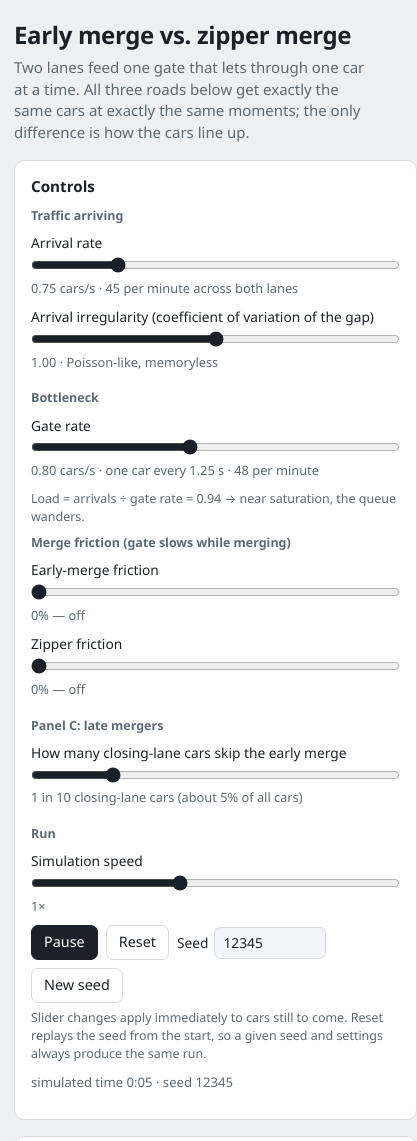
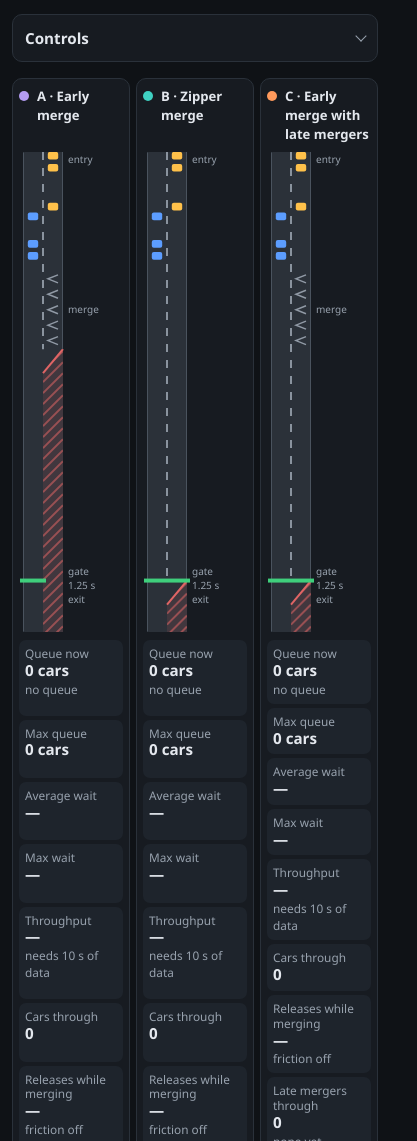
Before and after one commit to ahlstronomi/trafic-sim, a plain HTML site: page index.html in a window 390 px wide. Shown: the top 1141 px of the page, 417 px wide, since content can reach past the window. Drawn offline with Linux system fonts and the light colour scheme.

Commit message:
Make the simulator work on phones
- Stop the comparison table from forcing horizontal scroll
- Collapse controls and the explainer by default on small screens
- Stand the three roads upright side by side below 560px, aligned with subgrid
- Touch-sized targets, no iOS focus zoom, hover only on fine pointers
- Fit chart legends to narrow widths; fill ratio lines down to 1x
- Always use the dark theme; drop the page header

Co-Authored-By: Claude Opus 5.5 <noreply@anthropic.com>

```diff
--- a/index.html
+++ b/index.html
@@ -6,34 +6,7 @@
 <title>Early merge vs. zipper merge — bottleneck simulator</title>
 <style>
   :root {
-    color-scheme: light dark;
-    --bg: #eef0f3;
-    --panel: #ffffff;
-    --text: #1c2129;
-    --muted: #5e6873;
-    --border: #d6dbe2;
-    --inset: #f3f5f8;
-    --road: #c7cdd5;
-    --road-edge: #a8b0ba;
-    --road-line: #ffffff;
-    --closed-bg: rgba(214, 69, 69, 0.08);
-    --closed: #d64545;
-    --queue: rgba(214, 69, 69, 0.13);
-    --early: #6b46c1;
-    --zip: #0e8a7f;
-    --mix: #c2410c;
-    --lane0: #2f6fd1;
-    --lane1: #e39b1d;
-    --ok: #1f9d55;
-    --bad: #d64545;
-    --btn: #ffffff;
-    --btn-hover: #f1f4f8;
-    --primary: #1c2129;
-    --primary-text: #ffffff;
-    --focus: #2f6fd1;
-  }
-  @media (prefers-color-scheme: dark) {
-    :root {
+    color-scheme: dark;
     --bg: #0f1216;
     --panel: #171b21;
     --text: #e4e8ee;
@@ -59,7 +32,6 @@
     --primary-text: #0f1216;
     --focus: #5c9dff;
   }
-  }
 
   * { box-sizing: border-box; }
   html, body { margin: 0; }
@@ -72,18 +44,23 @@
   }
   .wrap { max-width: 1240px; margin: 0 auto; }
 
-  header { margin-bottom: 16px; max-width: 70ch; }
-  h1 { font-size: 1.5rem; font-weight: 650; letter-spacing: -0.015em; margin: 0 0 4px; }
-  header p { margin: 0; color: var(--muted); }
 
-  .layout { display: grid; grid-template-columns: 1fr; gap: 16px; align-items: start; }
+  .layout { display: grid; grid-template-columns: minmax(0, 1fr); gap: 16px; align-items: start; }
   @media (min-width: 1000px) {
     .layout { grid-template-columns: 300px minmax(0, 1fr); }
     .controls-card { position: sticky; top: 12px; }
+    .controls-card > details > summary { pointer-events: none; }
+    .controls-card > details > summary::after { display: none; }
   }
 
   .card { background: var(--panel); border: 1px solid var(--border); border-radius: 10px; padding: 14px 16px; }
   .card h2 { font-size: 0.95rem; font-weight: 650; margin: 0 0 10px; }
+  .controls-card > details > summary { list-style: none; display: flex; align-items: center; justify-content: space-between; cursor: pointer; }
+  .controls-card > details > summary::-webkit-details-marker { display: none; }
+  .controls-card > details > summary::after { content: ""; width: 7px; height: 7px; border: solid var(--muted); border-width: 0 1.5px 1.5px 0; transform: translateY(-2px) rotate(45deg); transition: transform 160ms ease-out; }
+  .controls-card > details[open] > summary::after { transform: translateY(2px) rotate(-135deg); }
+  .controls-card > details:not([open]) > summary h2 { margin: 0; }
+  @media (prefers-reduced-motion: reduce) { .controls-card > details > summary::after { transition: none; } }
 
   .controls-card .group + .group { margin-top: 14px; padding-top: 12px; border-top: 1px solid var(--border); }
   .controls-card .group > h3 { font-size: 0.78rem; font-weight: 600; color: var(--muted); margin: 0 0 8px; }
@@ -102,11 +79,15 @@
   button {
     font: inherit; font-size: 0.9rem; padding: 6px 12px; border-radius: 7px;
     border: 1px solid var(--border); background: var(--btn); color: var(--text); cursor: pointer;
+    transition: transform 120ms ease-out;
   }
+  button:active { transform: scale(0.97); }
+  button:focus-visible, input:focus-visible, summary:focus-visible { outline: 2px solid var(--focus); outline-offset: 2px; }
+  button.primary { background: var(--primary); color: var(--primary-text); border-color: var(--primary); }
+  @media (hover: hover) and (pointer: fine) {
     button:hover { background: var(--btn-hover); }
-  button:focus-visible, input:focus-visible { outline: 2px solid var(--focus); outline-offset: 2px; }
-  button.primary { background: var(--primary); color: var(--primary-text); border-color: var(--primary); }
-  button.primary:hover { opacity: 0.9; }
+    button.primary:hover { background: var(--primary); opacity: 0.9; }
+  }
   .seed { display: flex; align-items: center; gap: 6px; font-size: 0.86rem; }
   .seed input { width: 112px; font: inherit; padding: 5px 8px; border-radius: 7px; border: 1px solid var(--border); background: var(--inset); color: var(--text); font-variant-numeric: tabular-nums; }
   .status { font-size: 0.82rem; color: var(--muted); font-variant-numeric: tabular-nums; margin-top: 10px; }
@@ -125,7 +106,7 @@
   .metric .v { font-size: 1.08rem; font-weight: 650; font-variant-numeric: tabular-nums; line-height: 1.3; white-space: nowrap; }
   .metric .s { font-size: 0.74rem; color: var(--muted); font-variant-numeric: tabular-nums; white-space: nowrap; overflow: hidden; text-overflow: ellipsis; }
 
-  .legend { display: flex; flex-wrap: wrap; gap: 6px 16px; font-size: 0.8rem; color: var(--muted); margin-top: 8px; }
+  .legend { display: flex; flex-wrap: wrap; gap: 6px 16px; font-size: 0.8rem; color: var(--muted); margin-top: -4px; padding: 0 4px; }
   .legend span::before { content: ""; display: inline-block; width: 14px; height: 8px; border-radius: 2px; margin-right: 6px; vertical-align: 0; background: var(--c); }
 
   .compare { font-size: 0.92rem; }
@@ -146,25 +127,49 @@
   canvas.chart { width: 100%; height: 200px; display: block; }
 
   .explain { max-width: 78ch; }
-  .explain p { margin: 0 0 8px; }
-  .explain p:last-child { margin-bottom: 0; }
+  .explain p { margin: 8px 0 0; }
   details { max-width: 78ch; }
   details summary { cursor: pointer; font-weight: 600; font-size: 0.95rem; }
   details ul { margin: 8px 0 0; padding-left: 20px; color: var(--muted); font-size: 0.9rem; }
   details li { margin-bottom: 4px; }
+  @media (max-width: 560px) {
+    body { padding: 14px 12px 32px; }
+    .card { padding: 12px; }
+    .metric .s { white-space: normal; }
+    .compare th, .compare td { white-space: normal; padding: 4px 6px; vertical-align: top; }
+
+    /* the three roads stand upright side by side; subgrid keeps title, road, tiles and text aligned across columns */
+    .panels { grid-template-columns: repeat(3, minmax(0, 1fr)); column-gap: 6px; }
+    .panels > * { grid-column: 1 / -1; }
+    .panels > .road-card { grid-column: auto; grid-row: span 4; display: grid; grid-template-rows: subgrid; row-gap: 8px; padding: 8px 6px; }
+    .road-card .panel-head { display: contents; }
+    .road-card h2 { font-size: 0.82rem; align-items: flex-start; }
+    .road-card .swatch { margin-top: 0.3em; }
+    .road-card .sub { order: 1; font-size: 0.74rem; line-height: 1.35; }
+    canvas.road { height: 480px; height: min(480px, 60svh); }
+    .road-card .metrics { grid-template-columns: minmax(0, 1fr); margin-top: 0; gap: 4px; }
+    .road-card .metric { padding: 6px; }
+    .road-card .metric .v { font-size: 0.95rem; white-space: normal; }
+    .legend { margin-top: 0; }
+  }
+  @media (pointer: coarse) {
+    button, .seed input, details > summary { min-height: 44px; }
+    .seg button { min-width: 44px; }
+    .seed input { font-size: 16px; }   /* below 16px iOS zooms the page on focus */
+    .ctl input[type=range] { height: 32px; margin: 0; }
+    .ctl { margin-bottom: 14px; }
+  }
   .vis-hidden { position: absolute; width: 1px; height: 1px; overflow: hidden; clip: rect(0 0 0 0); white-space: nowrap; }
 </style>
 </head>
 <body>
 <div class="wrap">
-  <header>
-    <h1>Early merge vs. zipper merge</h1>
-    <p>Two lanes feed one gate that lets through one car at a time. All three roads below get exactly the same cars at exactly the same moments; the only difference is how the cars line up.</p>
-  </header>
+  <h1 class="vis-hidden">Early merge vs. zipper merge</h1>
 
   <div class="layout">
     <section class="card controls-card" aria-labelledby="ctl-h">
-      <h2 id="ctl-h">Controls</h2>
+      <details id="ctlDetails" open>
+      <summary><h2 id="ctl-h">Controls</h2></summary>
       <div class="groups">
         <div class="group">
           <h3>Traffic arriving</h3>
@@ -230,10 +235,11 @@
           <p class="status" id="status" aria-live="off"></p>
         </div>
       </div>
+      </details>
     </section>
 
     <div class="panels">
-      <section class="card" aria-labelledby="early-h">
+      <section class="card road-card" aria-labelledby="early-h">
         <div class="panel-head">
           <h2 id="early-h"><span class="swatch" style="background: var(--early)"></span>A · Early merge</h2>
           <span class="sub">Move into the through lane at the merge zone (or at the back of the queue) and wait in one file.</span>
@@ -242,7 +248,7 @@
         <div class="metrics" id="mEarly"></div>
       </section>
 
-      <section class="card" aria-labelledby="zip-h">
+      <section class="card road-card" aria-labelledby="zip-h">
         <div class="panel-head">
           <h2 id="zip-h"><span class="swatch" style="background: var(--zip)"></span>B · Zipper merge</h2>
           <span class="sub">Use both lanes all the way to the gate, then alternate one car from each lane.</span>
@@ -251,13 +257,15 @@
         <div class="metrics" id="mZip"></div>
       </section>
 
-      <section class="card" aria-labelledby="mixed-h">
+      <section class="card road-card" aria-labelledby="mixed-h">
         <div class="panel-head">
           <h2 id="mixed-h"><span class="swatch" style="background: var(--mix)"></span>C · Early merge with late mergers</h2>
           <span class="sub" id="mixedSub"></span>
         </div>
         <canvas class="road" id="cvMixed" role="img" aria-label="Animated road for early merge with late mergers"></canvas>
         <div class="metrics" id="mMixed"></div>
+      </section>
+
       <div class="legend">
         <span style="--c: var(--lane0)">car that arrived in the through lane</span>
         <span style="--c: var(--lane1)">car that arrived in the closing lane</span>
@@ -265,7 +273,6 @@
         <span style="--c: var(--bad)">gate closed (red bar) · brake lights on slow cars</span>
         <span style="--c: var(--ok)">gate open</span>
       </div>
-      </section>
 
       <section class="card compare" aria-labelledby="cmp-h">
         <h2 id="cmp-h">Side by side</h2>
@@ -298,12 +305,12 @@
         <p class="hint" id="chartHint" hidden>Each queue divided by the zipper queue (A ÷ B in violet, C ÷ B in orange), on a log scale so 2× and ½× sit the same distance from the 1× line. A line is only drawn while both queues hold at least 3 cars; in meters, 2× means the zipper is making full use of both lanes.</p>
       </section>
 
-      <section class="card explain" aria-labelledby="why-h">
-        <h2 id="why-h">Why the throughput matches</h2>
+      <details class="card explain">
+        <summary>Why the throughput matches</summary>
         <p>The gate is a hard, fixed-rate server: it releases at most one car every T seconds, whatever is going on upstream. As soon as a queue exists, the gate is the only thing limiting flow, so both strategies send through the same cars per minute, and the total time cars spend waiting is the same too. The strategies only decide <em>where</em> the waiting happens: early merge stacks it in one lane, zipper spreads it across two, so the zipper queue is about half as long in meters.</p>
         <p>Panel C shows that queue-jumping is a transfer, not a saving: each late merger skips the line, and every car behind the slot it takes waits one gate interval longer. The gate's rate, and so the total, is unchanged — only who pays changes (compare the late mergers' wait with everyone else's in C's tiles).</p>
         <p>Friction is where the strategies can part ways. If the act of merging makes the gate slower, the strategy whose merging coincides with a release pays for it — turn either friction slider up to see which one wins under which assumption. C can pay both kinds: early-merge friction for its upstream lane changes and zipper friction when a late merger cuts in at the gate.</p>
-      </section>
+      </details>
 
       <details class="card">
         <summary>Model notes and simplifications</summary>
@@ -721,6 +728,8 @@
   const P = { lambda: 0.75, cv: 1, mu: 0.8, fEarly: 0, fZip: 0, lateN: 10 };
   let speedIdx = 2, paused = false, chartMode = 'cars', chartView = 'both';
   let world = new World(readSeed());
+  // on phones the controls fill the first screen; start collapsed so the roads are visible
+  if (window.matchMedia('(max-width: 999px)').matches) $('ctlDetails').open = false;
 
   function readSeed() {
     const v = parseInt($('seed').value, 10);
@@ -841,7 +850,7 @@
   }
 
   // theme
-  let TH = readTheme();
+  const TH = readTheme();
   function readTheme() {
     const s = getComputedStyle(document.documentElement);
     const g = n => s.getPropertyValue(n).trim();
@@ -851,9 +860,6 @@
       ok: g('--ok'), bad: g('--bad'), queue: g('--queue'), grid: g('--border'), panel: g('--panel'), inset: g('--inset'), mix: g('--mix')
     };
   }
-  const mq = window.matchMedia('(prefers-color-scheme: dark)');
-  if (mq.addEventListener) mq.addEventListener('change', () => { TH = readTheme(); });
-  else if (mq.addListener) mq.addListener(() => { TH = readTheme(); });
 
   function prepCanvas(cv) {
     const w = cv.clientWidth, h = cv.clientHeight;
@@ -876,33 +882,38 @@
   }
 
   function drawPanel(sim, cv) {
-    const { ctx, w } = prepCanvas(cv);
-    const total = W.approach + W.exit, sx = w / total;
-    const laneH = 28, top = 40;
+    const { ctx, w, h: ch } = prepCanvas(cv);
+    const vertical = ch > w;   // phone layout: the road runs top to bottom
+    const span = vertical ? ch : w;
+    const total = W.approach + W.exit, sx = span / total;
+    const laneH = vertical ? 20 : 28, top = vertical ? 4 : 40;
     const roadBottom = top + 2 * laneH;
     const xb = W.approach * sx;
     const lane1End = (sim.kind === 'early' ? W.mergeEnd : W.approach) * sx;
-    const font = '11px "Avenir Next", "Segoe UI", system-ui, sans-serif';
+    const font = (vertical ? '10px' : '11px') + ' "Avenir Next", "Segoe UI", system-ui, sans-serif';
+
+    ctx.save();
+    if (vertical) ctx.transform(0, 1, 1, 0, 0, 0);   // swap axes; text is drawn after restore() so it stays upright
 
     // road surface
     ctx.fillStyle = TH.road;
-    ctx.fillRect(0, top, w, 2 * laneH);
+    ctx.fillRect(0, top, span, 2 * laneH);
 
     // closed stretch of the closing lane (hatched, with a taper)
     ctx.save();
     ctx.beginPath();
     ctx.moveTo(lane1End, roadBottom);
     ctx.lineTo(lane1End + 14 * sx, top + laneH);
-    ctx.lineTo(w, top + laneH);
-    ctx.lineTo(w, roadBottom);
+    ctx.lineTo(span, top + laneH);
+    ctx.lineTo(span, roadBottom);
     ctx.closePath();
     ctx.clip();
     ctx.fillStyle = TH.closedBg;
-    ctx.fillRect(lane1End, top + laneH, w - lane1End, laneH);
+    ctx.fillRect(lane1End, top + laneH, span - lane1End, laneH);
     ctx.strokeStyle = TH.closed;
     ctx.globalAlpha = 0.55;
     ctx.lineWidth = 2;
-    for (let x = lane1End - laneH; x < w; x += 11) {
+    for (let x = lane1End - laneH; x < span; x += 11) {
       ctx.beginPath(); ctx.moveTo(x, roadBottom); ctx.lineTo(x + laneH, top + laneH); ctx.stroke();
     }
     ctx.restore();
@@ -918,7 +929,7 @@
     ctx.setLineDash([]);
     ctx.strokeStyle = TH.roadEdge;
     ctx.lineWidth = 1;
-    ctx.beginPath(); ctx.moveTo(0, top + 0.5); ctx.lineTo(w, top + 0.5); ctx.stroke();
+    ctx.beginPath(); ctx.moveTo(0, top + 0.5); ctx.lineTo(span, top + 0.5); ctx.stroke();
     ctx.beginPath(); ctx.moveTo(0, roadBottom - 0.5); ctx.lineTo(lane1End, roadBottom - 0.5); ctx.stroke();
 
     // merge sign: chevrons pointing to the through lane
@@ -961,6 +972,10 @@
     for (const c of sim.exit) drawCar(c);
     if (sim.kind === 'zipper') { for (const c of sim.lanes[0]) drawCar(c); for (const c of sim.lanes[1]) drawCar(c); }
     else { for (const c of sim.file) drawCar(c); for (const c of sim.lane1) drawCar(c); }
+    ctx.restore();
+
+    const off = sim.offscreen();
+    if (vertical) { drawUprightLabels(ctx, sim, { sx, xb, lx: roadBottom + 5, font, off }); return; }
 
     // labels
     ctx.font = font;
@@ -993,7 +1008,6 @@
     }
 
     // off-screen badge
-    const off = sim.offscreen();
     if (off) {
       const label = '◀ ' + off + ' more waiting off-screen';
       ctx.font = font;
@@ -1004,6 +1018,43 @@
       ctx.fillStyle = '#fff';
       ctx.textAlign = 'left';
       ctx.fillText(label, 11, roadBottom + 44);
+    }
+  }
+
+  // Labels for the upright road: a narrow column to the right of the road, y = distance along the road.
+  function drawUprightLabels(ctx, sim, { sx, xb, lx, font, off }) {
+    ctx.font = font;
+    ctx.textAlign = 'left';
+    ctx.textBaseline = 'middle';
+    const qy = sim.q.count && sim.q.backX * sx > 8 ? Math.min(sim.q.backX * sx, xb) : null;   // off the top: the badge says it
+    const label = (text, y) => {
+      if (qy !== null && Math.abs(y - qy) < 12) return;   // the queue marker wins when they collide
+      ctx.fillStyle = TH.muted;
+      ctx.fillText(text, lx, y);
+    };
+    if (!off) label('entry', 8);
+    if (sim.kind !== 'zipper') label('merge', (W.mergeStart + W.mergeEnd) / 2 * sx);
+    label('gate', xb - 8);
+    label(fmt2(1 / P.mu) + ' s', xb + 6);
+    label('exit', xb + 20);
+
+    if (qy !== null) {
+      ctx.strokeStyle = TH.bad;
+      ctx.setLineDash([3, 3]);
+      ctx.beginPath(); ctx.moveTo(lx - 5, qy + 0.5); ctx.lineTo(lx - 1, qy + 0.5); ctx.stroke();
+      ctx.setLineDash([]);
+      ctx.fillStyle = TH.text;
+      ctx.fillText(Math.round(sim.q.lengthM) + ' m', lx, qy);
+    }
+
+    if (off) {
+      const text = '▲ ' + off + ' more';
+      const tw = ctx.measureText(text).width;
+      ctx.fillStyle = TH.bad;
+      roundRect(ctx, 2, 2, tw + 10, 16, 4);
+      ctx.fill();
+      ctx.fillStyle = '#fff';
+      ctx.fillText(text, 7, 10);
     }
   }
 
@@ -1095,26 +1146,40 @@
     }
 
     for (const sr of series) {
+      const runs = [];   // unbroken stretches of the line; gaps are where a queue was too small to compare
+      let run = null;
+      for (const pnt of sr.pts) {
+        if (pnt.d === null) { run = null; continue; }
+        if (!run) runs.push(run = []);
+        run.push([X(pnt.t), Y(pnt.d)]);
+      }
+      ctx.fillStyle = sr.color;
+      ctx.globalAlpha = 0.14;
+      for (const r of runs) {
+        ctx.beginPath();
+        ctx.moveTo(r[0][0], Y(0));
+        for (const [x, y] of r) ctx.lineTo(x, y);
+        ctx.lineTo(r[r.length - 1][0], Y(0));
+        ctx.fill();
+      }
+      ctx.globalAlpha = 1;
       ctx.strokeStyle = sr.color;
       ctx.lineWidth = 2;
       ctx.lineJoin = 'round';
       ctx.beginPath();
-      let pen = false;
-      for (const pnt of sr.pts) {
-        if (pnt.d === null) { pen = false; continue; }
-        const x = X(pnt.t), y = Y(pnt.d);
-        if (!pen) { ctx.moveTo(x, y); pen = true; } else ctx.lineTo(x, y);
-      }
+      for (const r of runs) r.forEach(([x, y], i) => i ? ctx.lineTo(x, y) : ctx.moveTo(x, y));
       ctx.stroke();
     }
 
     // captions
     ctx.textBaseline = 'alphabetic';
     ctx.fillStyle = TH.muted;
+    const typ = series.map(sr => sr.name + ' ' + (sr.n ? Math.pow(2, sr.sumLog / sr.n).toFixed(2) + '×' : '—')).join(' · ');
+    if (w >= 480) {
       ctx.textAlign = 'left';
       ctx.fillText('each queue ÷ zipper queue, in ' + (cars ? 'cars' : 'meters'), L, Tm - 3);
+    }
     ctx.textAlign = 'right';
-    const typ = series.map(sr => sr.name + ' ' + (sr.n ? Math.pow(2, sr.sumLog / sr.n).toFixed(2) + '×' : '—')).join(' · ');
     ctx.fillText(w >= 640 ? 'typical: ' + typ : typ, w - R, Tm - 3);
     ctx.fillText(tNow < win ? 'first 2 minutes' : 'last 2 minutes · now ' + fmtTime(tNow), w - R, h - 8);
     ctx.textAlign = 'left';
@@ -1128,8 +1193,9 @@
       ctx.fillStyle = TH.text; ctx.textAlign = 'left'; ctx.fillText(sr.name, lx + 19, ly);
       lx += 19 + ctx.measureText(sr.name).width + 18;
     }
+    const above = 'above 1×: longer than the zipper queue';
     ctx.fillStyle = TH.muted;
-    ctx.fillText('above 1×: longer than the zipper queue', lx, ly);
+    if (lx + ctx.measureText(above).width <= w - R) ctx.fillText(above, lx, ly);
   }
 
   function drawBoth(ctx, w, h) {
@@ -1183,7 +1249,9 @@
     line(kZ, TH.zip);
 
     // legend
-    const items = [['A early merge', TH.early], ['B zipper', TH.zip], ['C with late mergers', TH.mix]];
+    const items = w < 480
+      ? [['A early', TH.early], ['B zipper', TH.zip], ['C late', TH.mix]]
+      : [['A early merge', TH.early], ['B zipper', TH.zip], ['C with late mergers', TH.mix]];
     let lx = L + 8;
     const ly = Tm + 10;
     ctx.textBaseline = 'middle';
```
Lines whose indentation alone changed are shown as unchanged.
